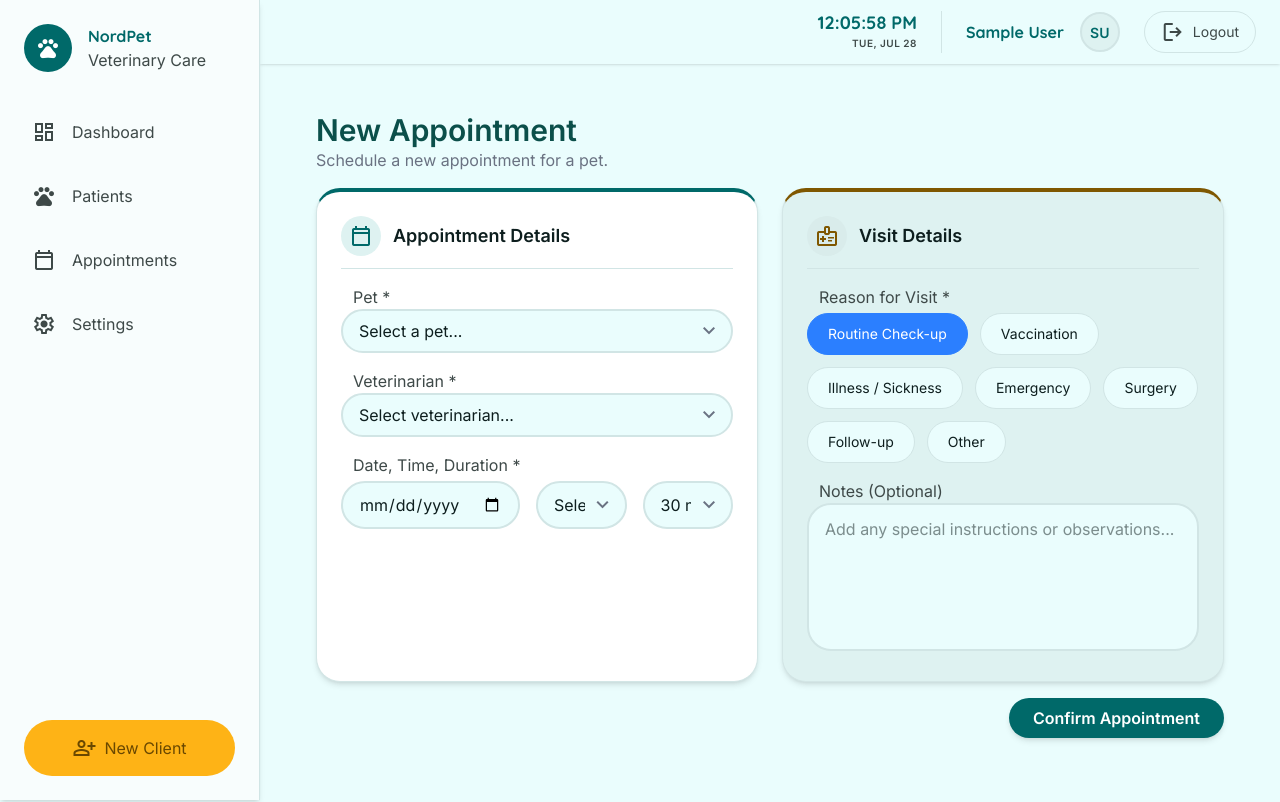
After one commit to PratesB/nordpet-public, a Django app: page /clients/appointment/new/ in a window 1280 px wide. The commit adds this page. Run offline with Django 5.2, Linux system fonts and the light colour scheme; the visitor is signed in with stand-in values (Sample User, id 1); data comes from the database, SQL or seed files in the repository; data that the repository does not hold is empty; style sheets or scripts are compiled from the project's sources; parts of the project's set-up code (start-up, migrations or seed data) failed here and were passed over.

Commit message:
implement appointment scheduling system with conflict validation, management views, and frontend integration

```diff
--- /dev/null
+++ b/clients/templates/clients/new_appointment.html
@@ -0,0 +1,144 @@
+{% extends 'base.html' %}
+{% load static %}
+
+{% block title %}NordPet - {% if appointment %}Edit{% else %}New{% endif %} Appointment{% endblock %}
+
+{% block content %}
+<!-- Main Content Area -->
+<div class="flex-1 px-4 md:px-6 pb-4 max-w-7xl mx-auto w-full mt-2 md:mt-4">
+    <div class="mb-4">
+        <h2 class="text-2xl md:text-3xl font-bold text-teal-900">{% if appointment %}Edit{% else %}New{% endif %} Appointment</h2>
+        <p class="text-gray-500 text-sm md:text-base">{% if appointment %}Update the details for this appointment.{% else %}Schedule a new appointment for a pet.{% endif %}</p>
+    </div>
+
+
+
+    <form class="space-y-4" id="appointment-form" data-appointment-id="{% if appointment %}{{ appointment.id }}{% endif %}" method="POST" action="{% if appointment %}{% url 'clients:update_appointment' appointment.id %}{% else %}{% url 'clients:new_appointment' %}{% endif %}">
+        {% csrf_token %}
+
+        <!-- Main Form Grid -->
+        <div class="grid grid-cols-1 lg:grid-cols-2 gap-4 md:gap-6">
+
+            <!-- Column 1: Appointment Details -->
+            <div class="bg-surface-container-lowest rounded-[24px] shadow-md p-4 md:p-6 border border-surface-variant hover:shadow-lg transition-shadow duration-300 border-t-4 border-t-primary">
+                <div class="flex items-center gap-3 mb-4 pb-3 border-b border-border-teal">
+                    <div class="w-8 h-8 md:w-10 md:h-10 rounded-full bg-surface-container flex items-center justify-center text-primary">
+                        <span class="material-symbols-outlined text-sm md:text-base">calendar_today</span>
+                    </div>
+                    <h3 class="font-bold text-base md:text-lg text-on-surface">Appointment Details</h3>
+                </div>
+
+                <div class="grid grid-cols-1 gap-4">
+                <!-- Animal -->
+                <div class="space-y-1">
+                    <label class="font-body-sm text-body-sm text-on-surface-variant ml-3" for="animal">Pet *</label>
+                    <div class="relative">
+                        <select class="w-full rounded-full border-2 border-border-teal bg-surface px-4 py-2 focus:border-primary focus:ring-0 focus:outline-none transition-colors font-body-md text-body-md appearance-none focus:ring-2 focus:ring-primary/20 cursor-pointer pr-10" id="animal" name="animal" required>
+                            <option value="" disabled {% if not appointment or not appointment.animal %}selected{% endif %}>Select a pet...</option>
+                            {% for animal in animals %}
+                            <option value="{{ animal.id }}" {% if appointment and appointment.animal.id == animal.id %}selected{% endif %}>{{ animal.name }} ({{ animal.owner.name }})</option>
+                            {% endfor %}
+                        </select>
+                        <span class="material-symbols-outlined absolute right-3 top-1/2 -translate-y-1/2 pointer-events-none text-gray-500">expand_more</span>
+                    </div>
+                </div>
+
+                <!-- Veterinarian -->
+                <div class="space-y-1">
+                    <label class="font-body-sm text-body-sm text-on-surface-variant ml-3" for="veterinarian">Veterinarian *</label>
+                    <div class="relative">
+                        <select class="w-full rounded-full border-2 border-border-teal bg-surface px-4 py-2 focus:border-primary focus:ring-0 focus:outline-none transition-colors font-body-md text-body-md appearance-none focus:ring-2 focus:ring-primary/20 cursor-pointer pr-10" id="veterinarian" name="veterinarian" required>
+                            <option value="" disabled {% if not appointment or not appointment.veterinarian %}selected{% endif %}>Select veterinarian...</option>
+                            {% for vet in veterinarians %}
+                            <option value="{{ vet.id }}" {% if appointment and appointment.veterinarian.id == vet.id %}selected{% endif %}>{{ vet.get_full_name|default:vet.email }}</option>
+                            {% endfor %}
+                        </select>
+                        <span class="material-symbols-outlined absolute right-3 top-1/2 -translate-y-1/2 pointer-events-none text-gray-500">expand_more</span>
+                    </div>
+                </div>
+
+                <!-- Date, Time & Duration -->
+                <div class="space-y-1">
+                    <label class="font-body-sm text-body-sm text-on-surface-variant ml-3">Date, Time, Duration *</label>
+                    <div class="flex flex-col sm:flex-row gap-4 mt-1">
+                        <!-- Date -->
+                        <div class="flex-1 relative">
+                            <input type="date" class="w-full rounded-full border-2 border-border-teal bg-surface px-4 py-2.5 focus:border-primary focus:ring-0 focus:outline-none transition-colors font-body-md text-body-md" id="appointment_date" name="appointment_date" required {% if appointment %}value="{{ appointment.scheduled_at|date:'Y-m-d' }}"{% endif %}>
+                        </div>
+                        <!-- Time -->
+                        <div class="flex-1 relative">
+                            <select class="w-full rounded-full border-2 border-border-teal bg-surface px-4 py-2.5 focus:border-primary focus:ring-0 focus:outline-none transition-colors font-body-md text-body-md appearance-none focus:ring-2 focus:ring-primary/20 cursor-pointer pr-10" id="appointment_time" name="appointment_time" required>
+                                <option value="" disabled {% if not appointment %}selected{% endif %}>Select Time...</option>
+                                {% for slot in time_slots %}
+                                <option value="{{ slot }}" {% if appointment and appointment.scheduled_at|date:'H:i' == slot %}selected{% endif %}>{{ slot }}</option>
+                                {% endfor %}
+                            </select>
+                            <span class="material-symbols-outlined absolute right-3 top-1/2 -translate-y-1/2 pointer-events-none text-gray-500">expand_more</span>
+                        </div>
+                        <!-- Duration -->
+                        <div class="flex-1 relative">
+                            <select class="w-full rounded-full border-2 border-border-teal bg-surface px-4 py-2.5 focus:border-primary focus:ring-0 focus:outline-none transition-colors font-body-md text-body-md appearance-none focus:ring-2 focus:ring-primary/20 cursor-pointer pr-10" id="duration" name="duration" required>
+                                {% for val, label in durations %}
+                                <option value="{{ val }}" {% if appointment and appointment.duration == val %}selected{% endif %}>{{ label }}</option>
+                                {% endfor %}
+                            </select>
+                            <span class="material-symbols-outlined absolute right-3 top-1/2 -translate-y-1/2 pointer-events-none text-gray-500">expand_more</span>
+                        </div>
+                    </div>
+                    </div>
+                </div>
+            </div>
+
+            <!-- Column 2: Visit Details -->
+            <div class="bg-surface-container rounded-[24px] shadow-md p-4 md:p-6 border border-surface-variant hover:shadow-lg transition-shadow duration-300 border-t-4 border-t-secondary">
+                <div class="flex items-center gap-3 mb-4 pb-3 border-b border-border-teal">
+                    <div class="w-8 h-8 md:w-10 md:h-10 rounded-full bg-surface-container-high flex items-center justify-center text-secondary">
+                        <span class="material-symbols-outlined text-sm md:text-base">medical_information</span>
+                    </div>
+                    <h3 class="font-bold text-base md:text-lg text-on-surface">Visit Details</h3>
+                </div>
+
+                <div class="grid grid-cols-1 gap-4">
+
+                <!-- Reason -->
+                <div class="space-y-1">
+                    <label class="font-body-sm text-body-sm text-on-surface-variant ml-3">Reason for Visit *</label>
+                    <div class="flex flex-wrap gap-3 mt-1">
+                        {% for val, label in reasons %}
+                        <label class="cursor-pointer group">
+                            <input type="radio" name="reason" value="{{ val }}" class="peer hidden reason-radio" required {% if appointment and appointment.reason == val %}checked{% elif not appointment and val == 'routine' %}checked{% endif %}>
+                            <div class="px-5 py-2.5 rounded-full border border-border-teal text-on-surface bg-surface transition-all font-body-md text-sm font-medium hover:border-primary
+                                {% if val == 'routine' %}peer-checked:bg-blue-500 peer-checked:border-blue-500 peer-checked:text-white
+                                {% elif val == 'vaccine' %}peer-checked:bg-green-500 peer-checked:border-green-500 peer-checked:text-white
+                                {% elif val == 'illness' %}peer-checked:bg-orange-500 peer-checked:border-orange-500 peer-checked:text-white
+                                {% elif val == 'emergency' %}peer-checked:bg-red-500 peer-checked:border-red-500 peer-checked:text-white
+                                {% elif val == 'surgery' %}peer-checked:bg-purple-500 peer-checked:border-purple-500 peer-checked:text-white
+                                {% elif val == 'followup' %}peer-checked:bg-teal-500 peer-checked:border-teal-500 peer-checked:text-white
+                                {% else %}peer-checked:bg-gray-500 peer-checked:border-gray-500 peer-checked:text-white{% endif %}">
+                                {{ label }}
+                            </div>
+                        </label>
+                        {% endfor %}
+                    </div>
+                </div>
+
+                <!-- Notes -->
+                <div class="space-y-1">
+                    <label class="font-body-sm text-body-sm text-on-surface-variant ml-3" for="notes">Notes (Optional)</label>
+                    <textarea class="w-full rounded-[24px] border-2 border-border-teal bg-surface px-4 py-3 focus:border-primary focus:ring-0 focus:outline-none transition-colors font-body-md text-body-md focus:ring-2 focus:ring-primary/20 resize-none" id="notes" name="notes" rows="5" placeholder="Add any special instructions or observations...">{% if appointment and appointment.notes %}{{ appointment.notes }}{% endif %}</textarea>
+                </div>
+                </div>
+            </div>
+        </div>
+
+        <!-- Submit Button -->
+        <div class="flex justify-end gap-4 mt-4 pb-4">
+            <button type="submit" class="bg-primary text-on-primary hover:bg-primary/90 px-6 py-2 rounded-full font-bold text-base transition-colors shadow-md hover:shadow-lg cursor-pointer">
+                <span class="flex items-center justify-center gap-2">
+                    {% if appointment %}Save Changes{% else %}Confirm Appointment{% endif %}
+                </span>
+            </button>
+        </div>
+    </form>
+<script src="{% static 'js/clients/new_appointment.js' %}"></script>
+{% endblock %}
--- a/clients/urls.py
+++ b/clients/urls.py
@@ -6,4 +6,8 @@ app_name = 'clients'
 
 urlpatterns = [
     path('new_client/', views.new_client, name='new_client'),
+    path('appointment/new/', views.new_appointment, name='new_appointment'),
+    path('appointment/<uuid:pk>/edit/', views.update_appointment, name='update_appointment'),
+    path('appointment/<uuid:pk>/cancel/', views.cancel_appointment, name='cancel_appointment'),
+    path('api/available-times/', views.get_available_times, name='api_available_times'),
 ]
--- a/clients/views.py
+++ b/clients/views.py
@@ -1,10 +1,15 @@
-from django.shortcuts import render, redirect
-from django.http import HttpResponse
+from django.shortcuts import render, redirect, get_object_or_404
+from django.http import HttpResponse, JsonResponse
 from django.contrib.auth.decorators import login_required
-from .models import Client, Animal
-from datetime import datetime
+from .models import Client, Animal, Appointment
+from datetime import datetime, timedelta
 from django.db import transaction
 from django.contrib import messages
+from django.contrib.auth import get_user_model
+from django.core.exceptions import ValidationError
+from django.utils import timezone
+
+User = get_user_model()
 
 
 
@@ -39,9 +44,167 @@ def new_client(request):
                 new_pet.save()
 
             messages.success(request, 'Client and pet registered successfully!')
-            return HttpResponse("create new appointment page")
+            return redirect('clients:new_appointment')
         except Exception as e:
             messages.error(request, f'An error occurred: {str(e)}')
             return redirect('clients:new_client')
 
     return render(request, 'clients/new_client.html')
+
+@login_required(login_url='users:login')
+def new_appointment(request):
+    if request.method == 'POST':
+        try:
+            date_str = request.POST.get('appointment_date')
+            time_str = request.POST.get('appointment_time')
+            scheduled_at_str = f"{date_str}T{time_str}" if date_str and time_str else None
+
+            if scheduled_at_str:
+                naive_dt = datetime.strptime(scheduled_at_str, '%Y-%m-%dT%H:%M')
+                scheduled_at = timezone.make_aware(naive_dt)
+            else:
+                scheduled_at = None
+
+            appointment = Appointment(
+                animal_id=request.POST.get('animal'),
+                veterinarian_id=request.POST.get('veterinarian') or None,
+                scheduled_at=scheduled_at,
+                duration=int(request.POST.get('duration', 30)),
+                reason=request.POST.get('reason'),
+                notes=request.POST.get('notes', '')
+            )
+            # The full_clean() inside save() will trigger all validations
+            appointment.save()
+            messages.success(request, 'Appointment scheduled successfully!')
+            return HttpResponse("Appointment Dashboard") #TODO: add redirect
+
+        except ValidationError as e:
+            for field, errors in e.message_dict.items():
+                for error in errors:
+                    messages.error(request, f"{field}: {error}")
+        except Exception as e:
+            messages.error(request, f'An error occurred: {str(e)}')
+
+    # Generate time slots from 07:00 to 20:00
+    time_slots = []
+    for h in range(7, 21):
+        time_slots.append(f"{h:02d}:00")
+        if h != 20:
+            time_slots.append(f"{h:02d}:30")
+
+    context = {
+        'animals': Animal.objects.all(),
+        'veterinarians': User.objects.filter(role='VET'),
+        'durations': Appointment.DURATION_CHOICES,
+        'reasons': Appointment.REASON_CHOICES,
+        'time_slots': time_slots,
+    }
+    return render(request, 'clients/new_appointment.html', context)
+
+@login_required(login_url='users:login')
+def update_appointment(request, pk):
+    appointment = get_object_or_404(Appointment, pk=pk)
+
+    if request.method == 'POST':
+        try:
+            date_str = request.POST.get('appointment_date')
+            time_str = request.POST.get('appointment_time')
+            if date_str and time_str:
+                scheduled_at_str = f"{date_str}T{time_str}"
+                naive_dt = datetime.strptime(scheduled_at_str, '%Y-%m-%dT%H:%M')
+                appointment.scheduled_at = timezone.make_aware(naive_dt)
+
+            appointment.animal_id = request.POST.get('animal')
+            appointment.veterinarian_id = request.POST.get('veterinarian') or None
+            appointment.duration = int(request.POST.get('duration', appointment.duration))
+            appointment.reason = request.POST.get('reason')
+            appointment.notes = request.POST.get('notes', '')
+
+            appointment.save()
+            messages.success(request, 'Appointment updated successfully!')
+            return HttpResponse("Appointment Dashboard") #TODO: add redirect
+        except ValidationError as e:
+            for field, errors in e.message_dict.items():
+                for error in errors:
+                    messages.error(request, f"{field}: {error}")
+        except Exception as e:
+            messages.error(request, f'An error occurred: {str(e)}')
+
+    # Generate time slots from 07:00 to 20:00
+    time_slots = []
+    for h in range(7, 21):
+        time_slots.append(f"{h:02d}:00")
+        if h != 20:
+            time_slots.append(f"{h:02d}:30")
+
+    context = {
+        'appointment': appointment,
+        'animals': Animal.objects.all(),
+        'veterinarians': User.objects.filter(role='VET'),
+        'durations': Appointment.DURATION_CHOICES,
+        'reasons': Appointment.REASON_CHOICES,
+        'time_slots': time_slots,
+    }
+    return render(request, 'clients/new_appointment.html', context)
+
+@login_required(login_url='users:login')
+def cancel_appointment(request, pk):
+    if request.method == 'POST':
+        appointment = get_object_or_404(Appointment, pk=pk)
+        appointment.status = 'canceled'
+        appointment.save()
+        messages.success(request, 'Appointment canceled successfully!')
+        referer = request.META.get('HTTP_REFERER')
+        if referer:
+            return redirect(referer)
+        return HttpResponse("Appointment Dashboard")
+    return HttpResponse(status=405)
+
+
+@login_required(login_url='users:login')
+def get_available_times(request):
+    date_str = request.GET.get('date')
+    vet_id = request.GET.get('vet_id')
+    appointment_id = request.GET.get('appointment_id')
+
+    if not date_str or not vet_id:
+        return JsonResponse({'error': 'Missing date or vet_id'}, status=400)
+
+    try:
+        query_date = datetime.strptime(date_str, '%Y-%m-%d').date()
+    except ValueError:
+        return JsonResponse({'error': 'Invalid date format'}, status=400)
+
+    # Generate all slots
+    time_slots = []
+    for h in range(7, 21):
+        time_slots.append(datetime.strptime(f"{h:02d}:00", "%H:%M").time())
+        if h != 20:
+            time_slots.append(datetime.strptime(f"{h:02d}:30", "%H:%M").time())
+
+    # Get appointments for this vet on this day
+    start_of_day = timezone.make_aware(datetime.combine(query_date, datetime.min.time()))
+    end_of_day = start_of_day + timedelta(days=1)
+
+    appointments = Appointment.objects.filter(
+        veterinarian_id=vet_id,
+        scheduled_at__gte=start_of_day,
+        scheduled_at__lt=end_of_day
+    ).exclude(status='canceled')
+
+    if appointment_id:
+        appointments = appointments.exclude(id=appointment_id)
+
+    available_slots = []
+    for slot in time_slots:
+        slot_dt = timezone.make_aware(datetime.combine(query_date, slot))
+        is_busy = False
+        for appt in appointments:
+            appt_end = appt.scheduled_at + timedelta(minutes=appt.duration)
+            if appt.scheduled_at <= slot_dt < appt_end:
+                is_busy = True
+                break
+        if not is_busy:
+            available_slots.append(slot.strftime("%H:%M"))
+
+    return JsonResponse({'available_times': available_slots})
--- /dev/null
+++ b/static/js/clients/new_appointment.js
@@ -0,0 +1,94 @@
+document.addEventListener('DOMContentLoaded', function() {
+    const form = document.getElementById('appointment-form');
+    const appointmentId = form.dataset.appointmentId;
+    const vetSelect = document.getElementById('veterinarian');
+    const reasonRadios = document.querySelectorAll('input[name="reason"]');
+    const dateInput = document.getElementById('appointment_date');
+    const timeInput = document.getElementById('appointment_time');
+    const durationSelect = document.getElementById('duration');
+
+    async function fetchAvailableTimes() {
+        const vetId = vetSelect.value;
+        const dateStr = dateInput.value;
+
+        if (!vetId || !dateStr) return;
+
+        try {
+            let url = `/clients/api/available-times/?vet_id=${vetId}&date=${dateStr}`;
+            if (appointmentId) {
+                url += `&appointment_id=${appointmentId}`;
+            }
+            const response = await fetch(url);
+            if (!response.ok) throw new Error('Network response was not ok');
+            const data = await response.json();
+
+            // Backup the currently selected time (if any)
+            const currentTime = timeInput.value;
+
+            // Clear existing options
+            timeInput.innerHTML = '<option value="" disabled selected>Select Time...</option>';
+
+            data.available_times.forEach(slot => {
+                const option = new Option(slot, slot);
+                timeInput.add(option);
+            });
+
+            // Restore selection if it's still available
+            if (currentTime && Array.from(timeInput.options).some(opt => opt.value === currentTime)) {
+                timeInput.value = currentTime;
+            }
+
+            // Re-run emergency lock if emergency is currently selected
+            handleEmergency();
+
+        } catch (error) {
+            console.error("Failed to fetch available times:", error);
+        }
+    }
+
+    function handleEmergency() {
+        const selectedReason = document.querySelector('input[name="reason"]:checked');
+        if (selectedReason && selectedReason.value === 'emergency') {
+            // Format local datetime
+            const now = new Date();
+            const year = now.getFullYear();
+            const month = String(now.getMonth() + 1).padStart(2, '0');
+            const day = String(now.getDate()).padStart(2, '0');
+            const hours = String(now.getHours()).padStart(2, '0');
+            const minutes = String(now.getMinutes()).padStart(2, '0');
+
+            dateInput.value = `${year}-${month}-${day}`;
+
+            const timeValue = `${hours}:${minutes}`;
+            // If the exact time is not in the select, add it
+            if (!Array.from(timeInput.options).some(opt => opt.value === timeValue)) {
+                timeInput.add(new Option(timeValue, timeValue));
+            }
+            timeInput.value = timeValue;
+
+            // Lock the date and time fields
+            dateInput.readOnly = true;
+            dateInput.classList.add('bg-surface-variant', 'opacity-70', 'cursor-not-allowed', 'pointer-events-none');
+            timeInput.classList.add('bg-surface-variant', 'opacity-70', 'cursor-not-allowed', 'pointer-events-none');
+
+            // Force duration to 30 min and lock the select field
+            durationSelect.value = '30';
+            durationSelect.classList.add('bg-surface-variant', 'opacity-70', 'cursor-not-allowed', 'pointer-events-none');
+        } else {
+            // Unlock the fields
+            dateInput.readOnly = false;
+            dateInput.classList.remove('bg-surface-variant', 'opacity-70', 'cursor-not-allowed', 'pointer-events-none');
+            timeInput.classList.remove('bg-surface-variant', 'opacity-70', 'cursor-not-allowed', 'pointer-events-none');
+            durationSelect.classList.remove('bg-surface-variant', 'opacity-70', 'cursor-not-allowed', 'pointer-events-none');
+        }
+    }
+
+    // Event listeners
+    if (vetSelect) vetSelect.addEventListener('change', fetchAvailableTimes);
+    if (dateInput) dateInput.addEventListener('change', fetchAvailableTimes);
+    reasonRadios.forEach(radio => radio.addEventListener('change', handleEmergency));
+
+    // Initial run
+    handleEmergency();
+    fetchAvailableTimes();
+});
--- a/users/templates/users/dashboard.html
+++ b/users/templates/users/dashboard.html
@@ -11,7 +11,7 @@
                     <h2 class="text-3xl font-bold text-primary mb-1">Dashboard</h2>
                 </div>
                 <div class="flex gap-4 w-full md:w-auto">
-                    <a href="#"
+                    <a href="{% url 'clients:new_appointment' %}"
                        class="flex-1 md:flex-none bg-primary text-on-primary font-semibold text-sm rounded-full py-2 px-6 flex items-center justify-center gap-2 hover:shadow-md hover:-translate-y-0.5 transition-all">
                         <span class="material-symbols-outlined text-[20px]">add</span>
                         New Appointment
@@ -263,7 +263,7 @@
                     <h2 class="text-3xl font-bold text-primary mb-1">Veterinarian Dashboard</h2>
                 </div>
                 <div class="flex gap-4 w-full md:w-auto">
-                    <a href="#"
+                    <a href="{% url 'clients:new_appointment' %}"
                        class="flex-1 md:flex-none bg-primary text-on-primary font-semibold text-sm rounded-full py-2 px-6 flex items-center justify-center gap-2 hover:shadow-md hover:-translate-y-0.5 transition-all">
                         <span class="material-symbols-outlined text-[20px]">add</span>
                         New Appointment
```
Also changed, not shown: clients/admin.py (+9 -1 lines), clients/models.py (+93 -0 lines), clients/migrations/0002_appointment.py (added).
